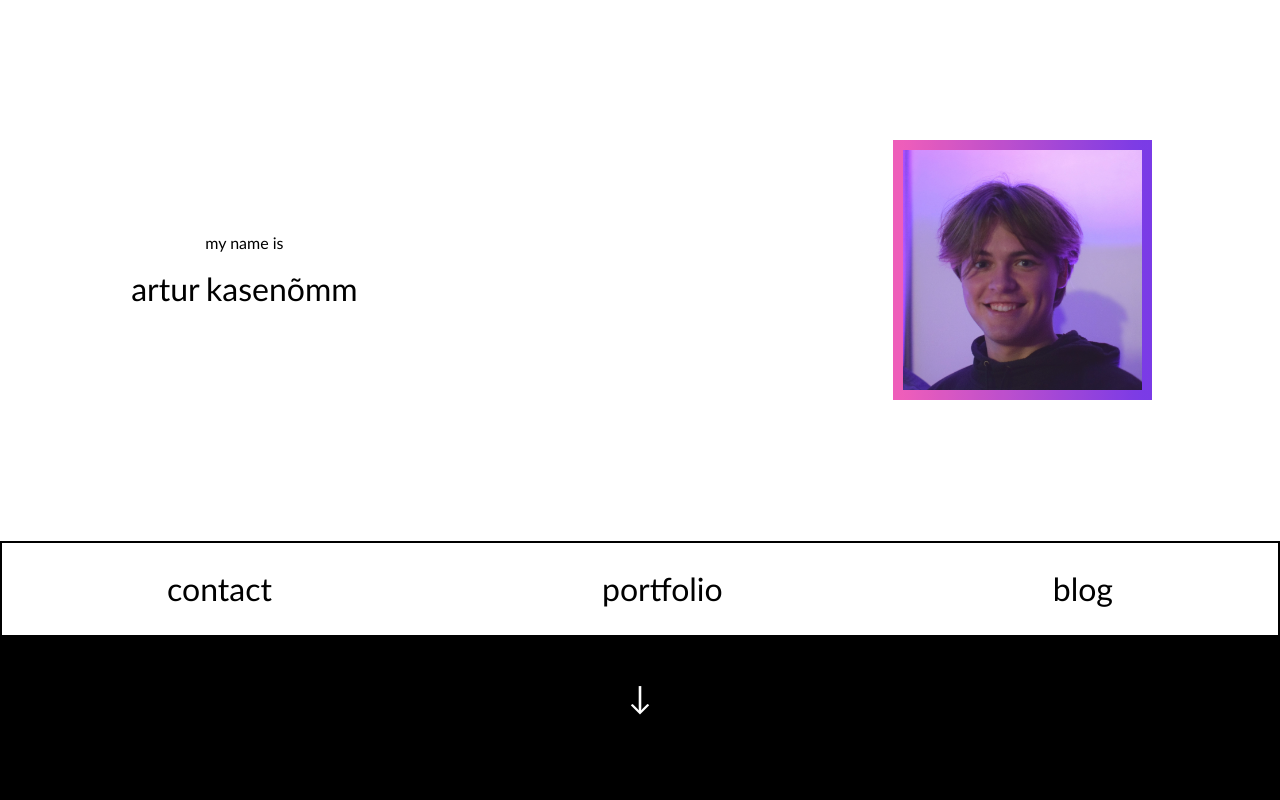
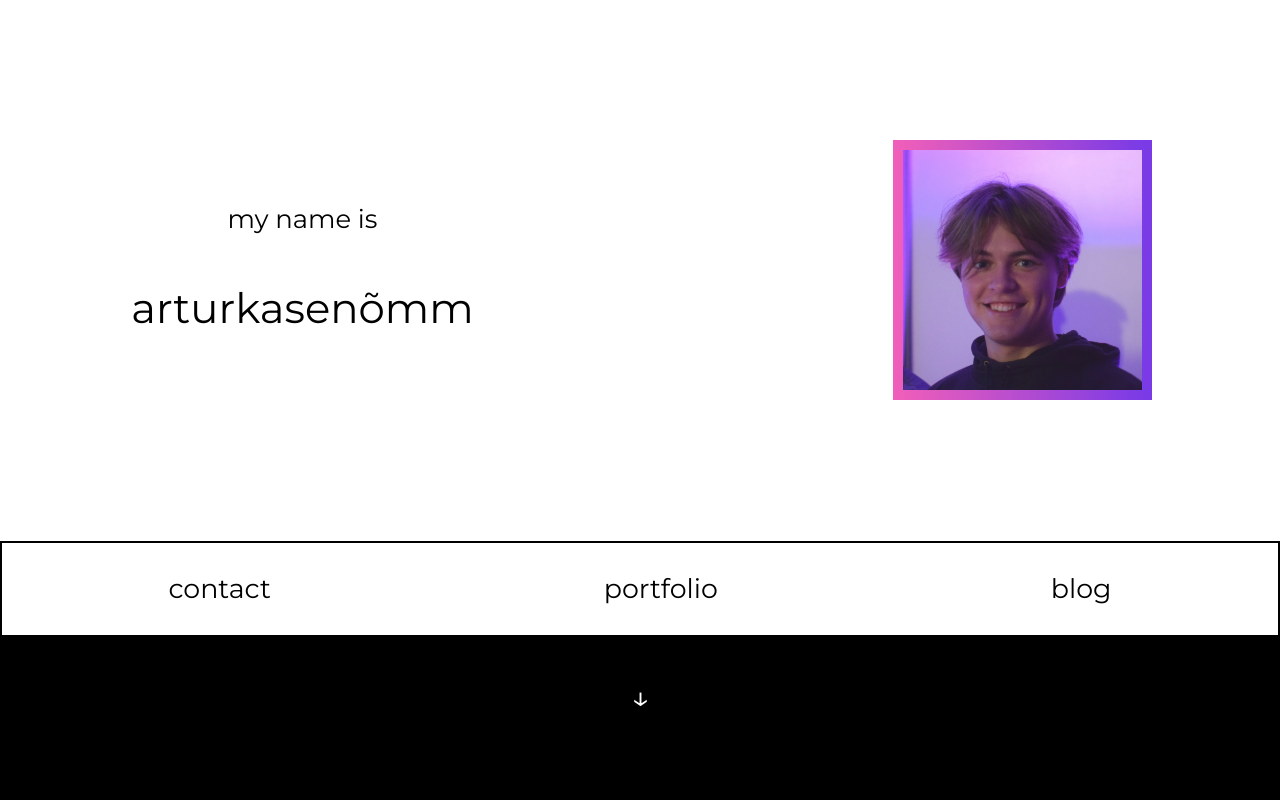
Before and after one commit to akasenomm/akasenomm.github.io, a plain HTML site: page index.html in a window 1280 px wide. Shown: the top 800 px of the page. Drawn offline with Linux system fonts and the light colour scheme.

Commit message:
font changes

```diff
--- a/index.html
+++ b/index.html
@@ -4,18 +4,22 @@
     <meta name="viewport" content="width=device-width, initial-scale=1.0">
     <title>Kasenõmm Artur</title>
     <link rel="stylesheet" href="styles.css">
+    <link rel="preconnect" href="https://fonts.googleapis.com">
+    <link rel="preconnect" href="https://fonts.gstatic.com" crossorigin>
+    <link href="https://fonts.googleapis.com/css2?family=Montserrat&display=swap" rel="stylesheet">
     <script src="script.js"></script>
 </head>
 <body>
+
     <header>
         <div id="myName">
-            <p id="intro">my name is</p>
+            <p class="intro" id="intro">my name is</p>
             <div id="full-name">
                 <p id="firstName">artur</p>
                 <p id="lastName">kasenõmm</p>
             </div>
         </div>
-        <img class="border-gradient border-gradient-purple" src="resources/coloredportraitsmall.jpg" alt="">
+        <img class="header-pic border-gradient border-gradient-purple" src="resources/coloredportraitsmall.jpg" alt="">
 
     </header>
     <div class="nav">
--- a/styles.css
+++ b/styles.css
@@ -58,25 +58,12 @@ footer p {
 }
 
 p {
-    font-family: 'Gill Sans', 'Gill Sans MT', Calibri, 'Trebuchet MS', sans-serif;
+
+    font-family: 'Montserrat', sans-serif;
     color: black;
     font-size: 2rem;
 }
 
-#myName {
-    display: flex;
-    justify-content: space-around;
-    justify-content: space-between;
-}
-
-#myName  p {
-    margin: .2rem;
-}
-
-#firstName {
-    color: rgb(99, 96, 96);
-    color: black;
-}
 
 
 
@@ -104,7 +91,7 @@ p {
 
 
 
-  h1 {
+h1 {
     color: white;
 }
 
@@ -144,16 +131,18 @@ p {
 }
 
 
+
+#intro {
+    color: black;
+    font-size: 1.618rem;
+    text-align: left;
+}
 #myName {
     display: flex;
     flex-direction: column;
     align-items: center;
-}
-
-#intro {
-    color: black;
-    font-size: 1rem;
-    text-align: left;
+    justify-content: space-around;
+    justify-content: space-between;
 }
 
 
@@ -162,7 +151,12 @@ p {
     flex-direction: row;
     align-items: center;
     justify-content: center;
-    margin-top: 10px; /* Adjust the top margin as needed */
+    margin: .2rem;
+    margin-top: 6vh; /* Adjust the top margin as needed */
+}
+
+#firstname, #lastname {
+    font-size: 2.618rem;
 }
 
 .nav {
@@ -176,6 +170,7 @@ p {
 
 .nav p {
     color: black;
+    font-size: 1.68rem;
 }
 
 .fixed-nav {
```
